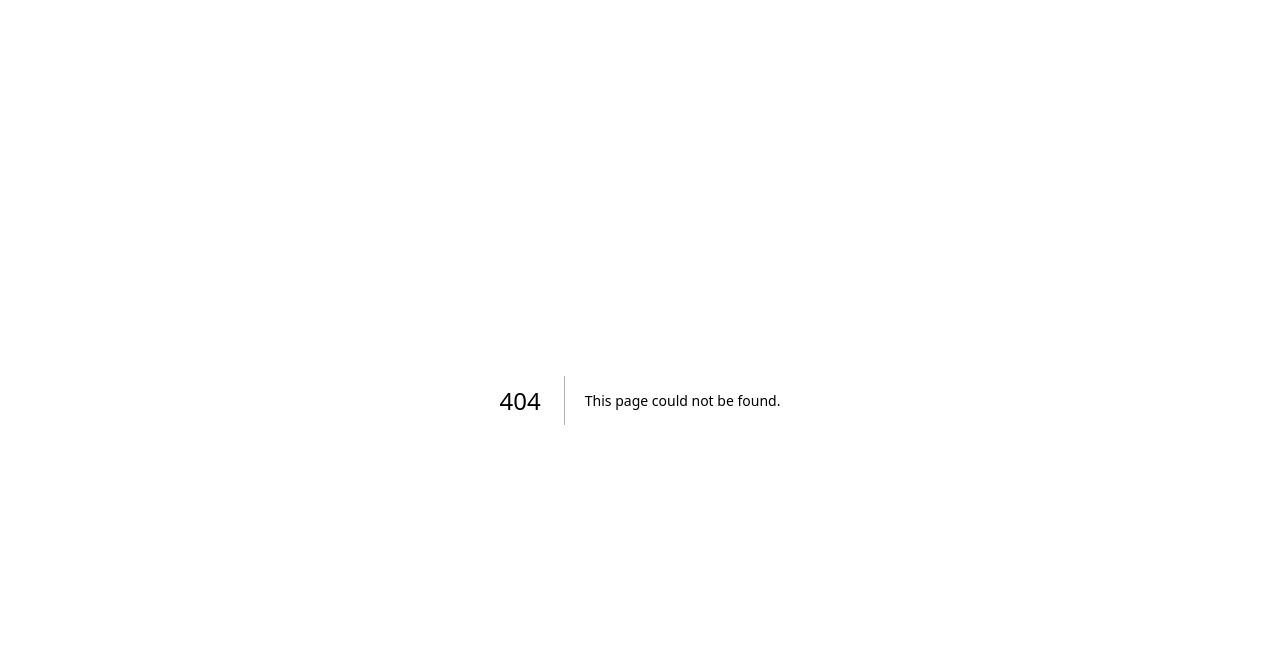
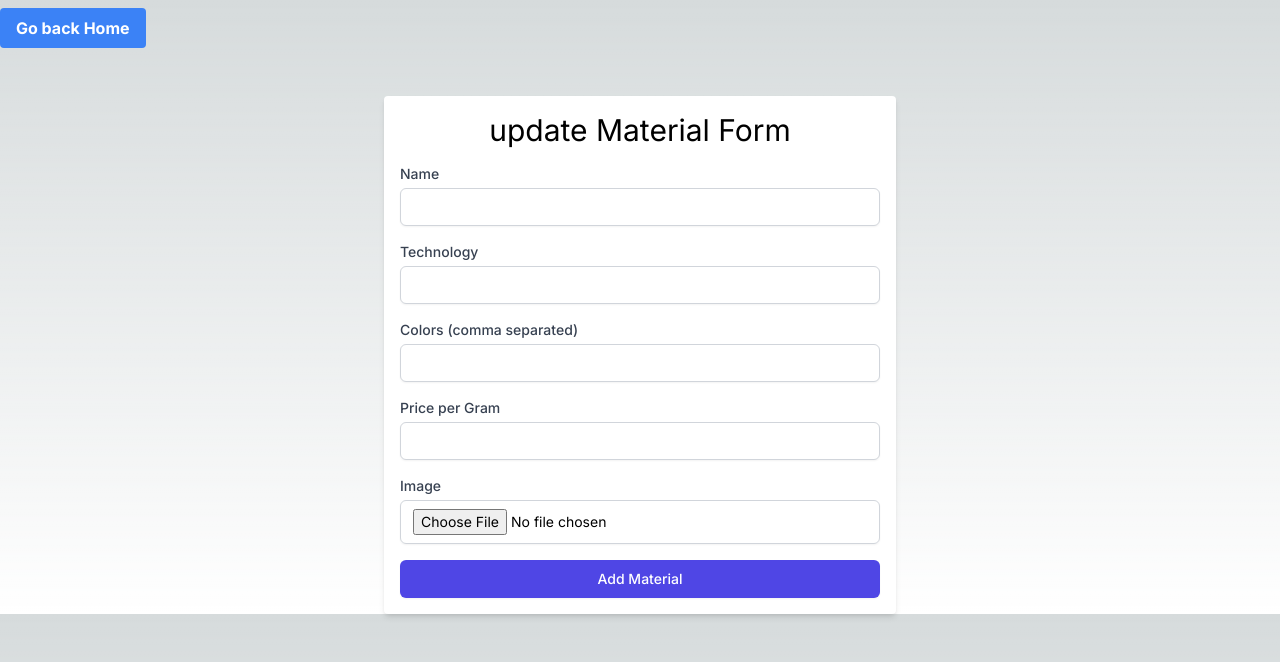
Before and after one commit to siddanth-6365/Dexterous-ass, a Next.js app in the folder frontend/: page /form/1 in a window 1280 px wide. Before the commit this address had no page. Shown: the top 662 px of the page. Built offline with nearby package versions, Linux system fonts and the light colour scheme.

Commit message:
done with all

```diff
--- a/frontend/src/apis/index.js
+++ b/frontend/src/apis/index.js
@@ -8,7 +8,7 @@ export const getMaterials = async () => {
 };
 
 export const getMaterialById = async (id) => {
-  const response = await fetch(`${BASE_URL}/materials/${id}`);
+  const response = await axios.get(`${BASE_URL}/materials/${id}`);
   return response;
 };
 
@@ -22,15 +22,10 @@ export const createMaterial = async (formData) => {
 };
 
 export const updateMaterial = async (id, material) => {
-  const response = await fetch(`${BASE_URL}/materials/${id}`, {
-    method: "PUT",
-    body: material,
-  });
+  const response = await axios.put(`${BASE_URL}/materials/${id}`, material);
   return response;
 };
 
 export const deleteMaterial = async (id) => {
-  await fetch(`${BASE_URL}/materials/${id}`, {
-    method: "DELETE",
-  });
+  await axios.delete(`${BASE_URL}/materials/${id}`);
 };
--- /dev/null
+++ b/frontend/src/app/form/[id]/page.jsx
@@ -0,0 +1,159 @@
+"use client";
+import React, { useState } from "react";
+import { updateMaterial } from "@/apis/index";
+
+const MaterialForm = ({ params }) => {
+  const [formData, setFormData] = useState({
+    name: "",
+    technology: "",
+    colors: "",
+    pricePerGram: "",
+    image: "",
+  });
+  const [file, setFile] = useState(null);
+  const [uploadMessage, setUploadMessage] = useState("");
+  const [isLoading, setIsLoading] = useState(false);
+  const { id } = params;
+
+  const handleChange = (e) => {
+    const { name, value } = e.target;
+    setFormData({
+      ...formData,
+      [name]: value,
+    });
+  };
+
+  const handleFileChange = (e) => {
+    setFile(e.target.files[0]);
+  };
+
+  const handleSubmit = async (e) => {
+    e.preventDefault();
+    if (file) {
+      formData.image = file;
+    }
+    setIsLoading(true);
+    try {
+      const response = await updateMaterial(id,formData);
+
+      setUploadMessage("Material updated successfully!");
+      console.log("Material updated:", response.data);
+    } catch (error) {
+      console.error("Error updating material:", error);
+      setUploadMessage("Error updating material");
+    } finally {
+      setIsLoading(false);
+    }
+  };
+
+  return (
+    <form
+      onSubmit={handleSubmit}
+      className="space-y-4 p-4 bg-white text-black rounded shadow-md max-w-lg mx-auto mt-8 "
+      encType="multipart/form-data"
+    >
+      <h1 className="text-center text-3xl">update Material Form</h1>
+      <div>
+        <label
+          htmlFor="name"
+          className="block text-sm font-medium text-gray-700"
+        >
+          Name
+        </label>
+        <input
+          type="text"
+          name="name"
+          id="name"
+          value={formData.name}
+          onChange={handleChange}
+          className="mt-1 block w-full px-3 py-2 border border-gray-300 rounded-md shadow-sm focus:outline-none focus:ring-indigo-500 focus:border-indigo-500 sm:text-sm"
+
+        />
+      </div>
+
+      <div>
+        <label
+          htmlFor="technology"
+          className="block text-sm font-medium text-gray-700"
+        >
+          Technology
+        </label>
+        <input
+          type="text"
+          name="technology"
+          id="technology"
+          value={formData.technology}
+          onChange={handleChange}
+          className="mt-1 block w-full px-3 py-2 border border-gray-300 rounded-md shadow-sm focus:outline-none focus:ring-indigo-500 focus:border-indigo-500 sm:text-sm"
+
+        />
+      </div>
+
+      <div>
+        <label
+          htmlFor="colors"
+          className="block text-sm font-medium text-gray-700"
+        >
+          Colors (comma separated)
+        </label>
+        <input
+          type="text"
+          name="colors"
+          id="colors"
+          value={formData.colors}
+          onChange={handleChange}
+          className="mt-1 block w-full px-3 py-2 border border-gray-300 rounded-md shadow-sm focus:outline-none focus:ring-indigo-500 focus:border-indigo-500 sm:text-sm"
+
+        />
+      </div>
+
+      <div>
+        <label
+          htmlFor="pricePerGram"
+          className="block text-sm font-medium text-gray-700"
+        >
+          Price per Gram
+        </label>
+        <input
+          type="number"
+          name="pricePerGram"
+          id="pricePerGram"
+          value={formData.pricePerGram}
+          onChange={handleChange}
+          className="mt-1 block w-full px-3 py-2 border border-gray-300 rounded-md shadow-sm focus:outline-none focus:ring-indigo-500 focus:border-indigo-500 sm:text-sm"
+
+        />
+      </div>
+
+      <div>
+        <label
+          htmlFor="image"
+          className="block text-sm font-medium text-gray-700"
+        >
+          Image
+        </label>
+        <input
+          type="file"
+          name="image"
+          id="image"
+          onChange={handleFileChange}
+          className="mt-1 block w-full px-3 py-2 border border-gray-300 rounded-md shadow-sm focus:outline-none focus:ring-indigo-500 focus:border-indigo-500 sm:text-sm"
+        />
+      </div>
+
+      <div>
+        <button
+          type="submit"
+          className={`w-full inline-flex justify-center py-2 px-4 border border-transparent shadow-sm text-sm font-medium rounded-md text-white bg-indigo-600 hover:bg-indigo-700 focus:outline-none focus:ring-2 focus:ring-offset-2 focus:ring-indigo-500 ${
+            isLoading ? "disabled opacity-50 cursor-not-allowed" : ""
+          }`}
+        >
+          {isLoading ? "Adding..." : "Add Material"}
+        </button>
+      </div>
+      {uploadMessage && <p className="text-center">{uploadMessage}</p>}
+    </form>
+  );
+};
+
+export default MaterialForm;
--- a/frontend/src/app/layout.js
+++ b/frontend/src/app/layout.js
@@ -11,7 +11,13 @@ export const metadata = {
 export default function RootLayout({ children }) {
   return (
     <html lang="en">
-      <body className={inter.className}>{children}</body>
+      <body className={inter.className}>
+      <a href="/">
+        <button  className="bg-blue-500 hover:bg-blue-700 mt-2 text-white font-bold py-2 px-4 p-4 mb-4 rounded">
+           Go back Home
+          </button>
+          </a>
+        {children}</body>
     </html>
   );
 }
--- a/frontend/src/app/materials/[id]/page.jsx
+++ b/frontend/src/app/materials/[id]/page.jsx
@@ -15,6 +15,7 @@ const MaterialDetails = ({ params }) => {
 
       try {
         const response = await getMaterialById(id);
+        console.log(response,id)
         setMaterial(response.data);
       } catch (error) {
         console.error("Error fetching material:", error);
@@ -25,7 +26,7 @@ const MaterialDetails = ({ params }) => {
     };
 
     fetchData();
-  }, [id]);
+  }, []);
 
   if (isLoading) {
     return (
--- a/frontend/src/app/materials/page.jsx
+++ b/frontend/src/app/materials/page.jsx
@@ -43,16 +43,17 @@ const MaterialList = () => {
                 className="rounded-t-md w-full h-48 object-cover"
               />
               <div className="p-4">
-                <h3 className="text-lg font-medium text-gray-700">
+                <h3 className="text-lg font-medium text-gray-300">
                   {material.name}
                 </h3>
-                <p className="text-gray-500">
+                <p className="text-gray-400">id : {material._id}</p>
+                <p className="text-gray-400">
                   Technology: {material.technology}
                 </p>
-                <p className="text-gray-500">
+                <p className="text-gray-400">
                   Colors: {material.colors.join(", ")}
                 </p>
-                <p className="text-gray-500">
+                <p className="text-gray-400">
                   Price per Gram: ${material.pricePerGram}
                 </p>
               </div>
--- a/frontend/src/app/page.js
+++ b/frontend/src/app/page.js
@@ -1,27 +1,40 @@
 "use client";
 import { useRouter } from "next/navigation";
 import { useState } from "react";
+import { deleteMaterial } from "@/apis";
 
 export default function Home() {
   const [getId, setGetId] = useState();
+  const [updateId, setUpdateId] = useState();
+  const [deleteId, setDeleteId] = useState();
+
   const router = useRouter();
   return (
     <main className="flex min-h-screen flex-col items-center justify-center p-24">
       <h1 className="text-4xl font-bold">Welcome </h1>
-      <div className="flex flex-col mt-4">
-        Get all materials
-        <Button name={"GET /materials"} />
-        enter id:{" "}
-        <input
-          className="mb-4 p-2 text-black"
-          onChange={(e) => setGetId(e.target.value)}
-        />{" "}
+      <div className="mt-4">
+        Get all materials:
         <Button
-          name={"GET /materials/:id"}
+          name={"GET /materials"}
           onClickFunction={() => {
-            router.push(`/materials/${getId}`);
+            router.push(`/materials`);
           }}
         />
+        <div className="flex mt-4">
+          <label htmlFor="getId">Enter id: </label>
+          <input
+            className=" h-8 text-black mr-4 "
+            id="getId"
+            onChange={(e) => setGetId(e.target.value)}
+          />
+          <Button
+            name={"GET /materials/:id"}
+            onClickFunction={() => {
+              router.push(`/materials/${getId}`);
+            }}
+            className="ml-2"
+          />
+        </div>
         Create new materials :
         <Button
           name={"POST /materials"}
@@ -29,8 +42,45 @@ export default function Home() {
             router.push("/form");
           }}
         />
-        <Button name={"PUT /materials/:id"} />
-        <Button name={"DELETE /materials/:id"} />
+        <div className="flex mt-4">
+          <label htmlFor="updateId">Update materials, Enter id:</label>
+          <input
+             className=" h-8 text-black mr-4 "
+            id="updateId"
+            onChange={(e) => setUpdateId(e.target.value)}
+          />
+          <Button
+            name={"PUT /materials/:id"}
+            onClickFunction={() => {
+              router.push(`/form/${updateId}`);
+            }}
+            className="ml-2"
+          />
+        </div>
+        <div className="flex mt-4">
+          <label htmlFor="deleteId">Delete, Enter id:</label>
+          <input
+             className=" h-8 text-black mr-4 "
+            id="deleteId"
+            onChange={(e) => setDeleteId(e.target.value)}
+          />
+          <Button
+            name={"DELETE /materials/:id"}
+            onClickFunction={async () => {
+              try {
+                if (!deleteId) {
+                  alert("please enter id");
+                }
+                await deleteMaterial(deleteId);
+                alert("deleted by id");
+              } catch (err) {
+                console.log("error while deleting", err);
+                alert("error while deleting");
+              }
+            }}
+            className="ml-2"
+          />
+        </div>
       </div>
     </main>
   );
```
Also changed, not shown: 2 other files (tests, documents, lock files or other folders).
